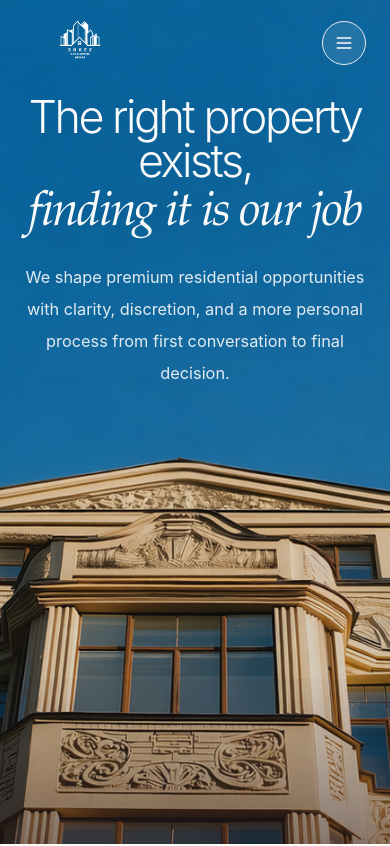
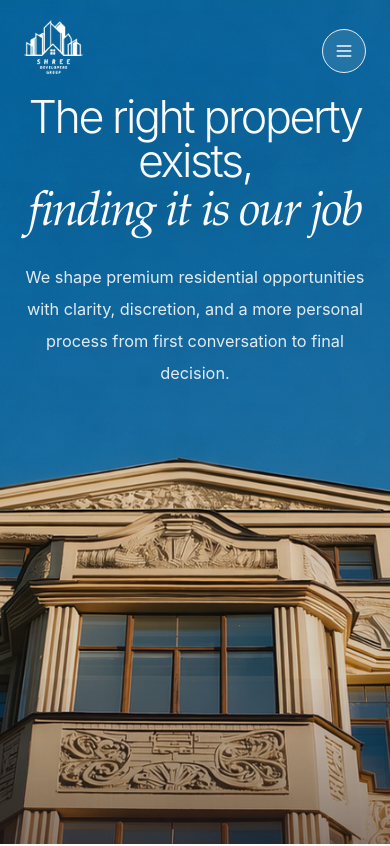
Before and after one commit to jo-ltk/shree-developers-group, a Next.js app: page / in a window 390 px wide. Shown: the top 846 px of the page. Built offline with nearby package versions, Linux system fonts and the light colour scheme.

Commit message:
feat: implement initial project layout with animated navbar and footer components

```diff
--- a/src/app/layout.tsx
+++ b/src/app/layout.tsx
@@ -5,6 +5,11 @@ import "./globals.css";
 export const metadata: Metadata = {
   title: "Shree Developers Group",
   description: "Premium real estate landing page for Shree Developers Group.",
+  icons: {
+    icon: "/images/logo-black.png",
+    shortcut: "/images/logo-black.png",
+    apple: "/images/logo-black.png",
+  },
 };
 
 export default function RootLayout({
--- a/src/components/footer-section.tsx
+++ b/src/components/footer-section.tsx
@@ -168,7 +168,7 @@ export function FooterSection() {
             </div>
           </div>
 
-          <div className="flex flex-col gap-3 border-t border-primary-foreground/10 pt-6 text-[0.82rem] uppercase tracking-[0.22em] text-primary-foreground/42 sm:flex-row sm:items-center sm:justify-between">
+          <div className="flex flex-col gap-3 border-t-0 sm:border-t border-primary-foreground/10 pt-6 text-[0.82rem] uppercase tracking-[0.22em] text-primary-foreground/42 sm:flex-row sm:items-center sm:justify-between">
             <p>Shree Developers Group</p>
             <p>Designed for modern city living</p>
           </div>
--- a/src/components/navbar-animated.tsx
+++ b/src/components/navbar-animated.tsx
@@ -43,7 +43,8 @@ export function NavbarAnimated() {
             <a href="#top" className="w-fit text-primary-foreground">
               <BrandMark
                 variant="white"
-                className="h-10 w-[7.5rem]"
+                className="h-24 w-[16rem]"
+                imageClassName="object-left"
                 alt="Shree Developers Group white logo"
                 priority
               />
@@ -65,11 +66,12 @@ export function NavbarAnimated() {
 
           {/* Mobile */}
           <div className="flex items-center justify-between xl:hidden">
-            <a href="#top" className="text-primary-foreground">
+            <a href="#top" className="text-primary-foreground relative z-50">
               <BrandMark
-                variant="white"
-                className="h-10 w-[7rem]"
-                alt="Shree Developers Group white logo"
+                variant={mobileOpen ? "black" : "white"}
+                className="h-14 w-[10rem]"
+                imageClassName="object-left"
+                alt={`Shree Developers Group ${mobileOpen ? "black" : "white"} logo`}
                 priority
               />
             </a>
@@ -77,7 +79,11 @@ export function NavbarAnimated() {
             <button
               type="button"
               onClick={() => setMobileOpen((v) => !v)}
-              className="inline-flex h-11 w-11 items-center justify-center rounded-full border border-primary-foreground/16 bg-primary-foreground/10 text-primary-foreground backdrop-blur-sm"
+              className={`relative z-50 inline-flex h-11 w-11 items-center justify-center rounded-full border backdrop-blur-sm transition-colors ${
+                mobileOpen
+                  ? "border-foreground/16 bg-foreground/5 text-foreground"
+                  : "border-primary-foreground/16 bg-primary-foreground/10 text-primary-foreground"
+              }`}
               aria-label={mobileOpen ? "Close navigation menu" : "Open navigation menu"}
             >
               {mobileOpen ? <X className="h-5 w-5" /> : <Menu className="h-5 w-5" />}
--- a/src/components/ui/brand-mark.tsx
+++ b/src/components/ui/brand-mark.tsx
@@ -6,6 +6,7 @@ import { cn } from "@/lib/utils";
 
 type BrandMarkProps = {
   className?: string;
+  imageClassName?: string;
   variant?: "white" | "black";
   alt?: string;
   priority?: boolean;
@@ -18,6 +19,7 @@ const logoSrc = {
 
 export function BrandMark({
   className,
+  imageClassName,
   variant = "white",
   alt = "Shree Developers Group logo",
   priority = false,
@@ -29,7 +31,7 @@ export function BrandMark({
         alt={alt}
         fill
         priority={priority}
-        className="object-contain"
+        className={cn("object-contain", imageClassName)}
         sizes="(max-width: 640px) 10rem, (max-width: 1024px) 14rem, 18rem"
       />
     </div>
```
Also changed, not shown: src/app/icon.png (added).
